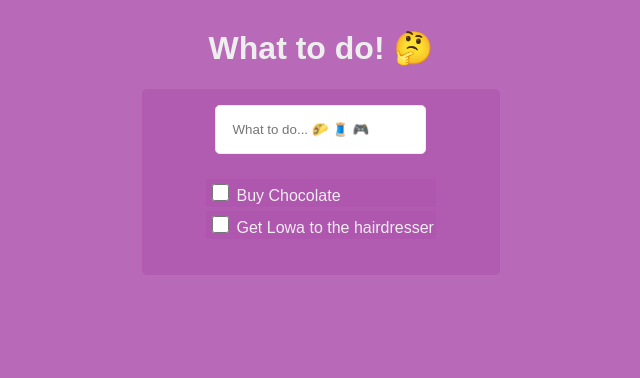
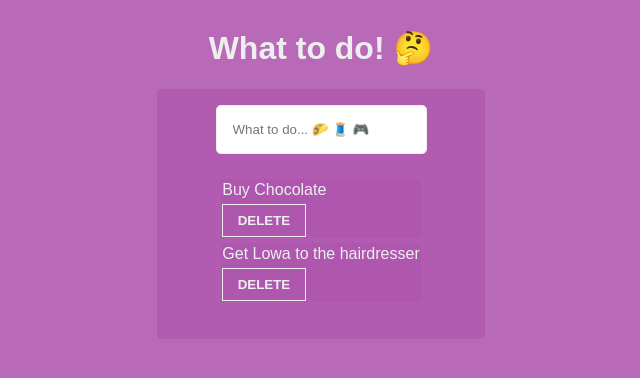
Before and after one commit to herv3us/todo, a React (Vite) app: page / in a window 1280 px wide. Shown: the top 378 px of the page, without its empty margins (319-959 px from the left). Built offline with nearby package versions, Linux system fonts and the light colour scheme.

Commit message:
Add nanoID

```diff
--- a/package.json
+++ b/package.json
@@ -7,6 +7,7 @@
     "serve": "vite preview"
   },
   "dependencies": {
+    "nanoid": "^3.1.30",
     "react": "^17.0.0",
     "react-dom": "^17.0.0"
   },
--- a/src/components/Home.jsx
+++ b/src/components/Home.jsx
@@ -1,4 +1,5 @@
 import React, { useState } from 'react';
+import { nanoid } from 'nanoid';
 import Todo from './Todo';
 
 function Home() {
@@ -7,22 +8,25 @@ function Home() {
     {
       content: 'Buy Chocolate',
       isDone: false,
+      id: nanoid(30),
     },
     {
       content: 'Get Lowa to the hairdresser',
       isDone: false,
+      id: nanoid(30),
     },
   ]);
 
   const createNewTodo = (e, createNewTodo) => {
     e.preventDefault();
+    let newTodos = [...todos];
 
     console.log(createNewTodo);
     const newTodo = {
       content: createNewTodo,
       isDone: false,
+      id: nanoid(30),
     };
-    let newTodos = [...todos];
     newTodos = [...todos, newTodo];
     setTodos(newTodos);
   };
@@ -38,6 +42,14 @@ function Home() {
     setInputValue(e);
   };
 
+  const handleClick = (id) => {
+    setTodos((prevTodos) => {
+      return prevTodos.filter((todo) => {
+        return id !== todo.id;
+      });
+    });
+  };
+
   return (
     <div>
       <h1>What to do! 🤔</h1>
@@ -46,6 +58,7 @@ function Home() {
         inputValue={inputValue}
         handleKeyDown={handleKeyDown}
         handleOnChange={handleOnChange}
+        handleClick={handleClick}
       />
     </div>
   );
--- a/src/components/Todo.jsx
+++ b/src/components/Todo.jsx
@@ -1,6 +1,10 @@
-import React, { useState } from 'react';
-
-function Todo({ todos, inputValue, handleKeyDown, handleOnChange }) {
+function Todo({
+  todos,
+  inputValue,
+  handleKeyDown,
+  handleOnChange,
+  handleClick,
+}) {
   return (
     <div className="whatToDo">
       <form className="todo-list">
@@ -16,12 +20,9 @@ function Todo({ todos, inputValue, handleKeyDown, handleOnChange }) {
         {todos.map((todo) => (
           <div className="whatToDo-not-done-todo">
             <div className="checkbox">
-              <li
-                key={Math.floor(Math.random() * 10)}
-                className=" checkbox-container"
-              >
-                <input type="checkbox" className="checkbox-todo" />{' '}
+              <li key={todo.id} className=" checkbox-container">
                 {todo.content} <br />
+                <button onClick={() => handleClick(todo.id)}>Delete</button>
               </li>
             </div>
           </div>
```
Also changed, not shown: 1 other file (tests, documents, lock files or other folders).
